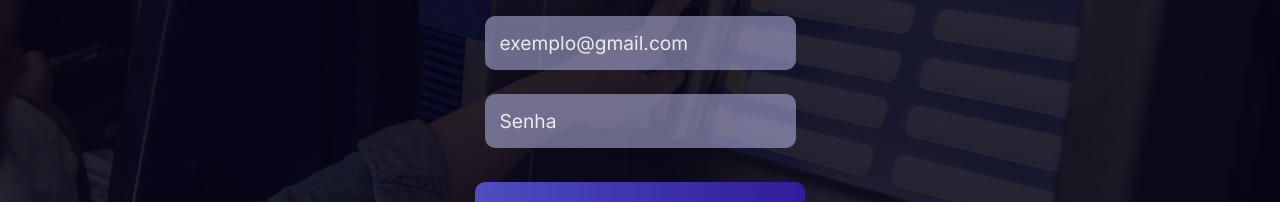
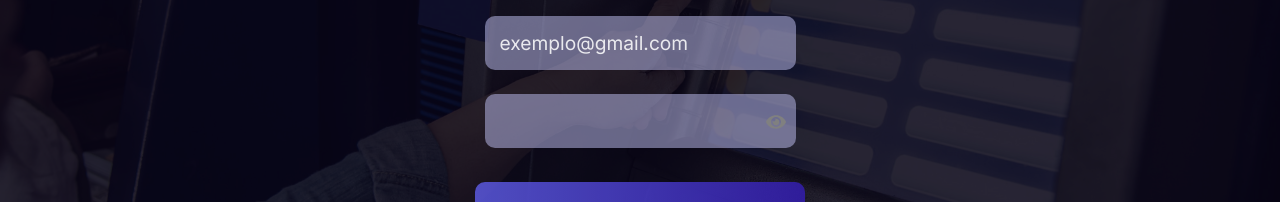
Before and after one commit to RICX-FN/ATM-CHECK, a React (Create React App) app in the folder frontend/: page /login-admin in a window 1280 px wide. Shown: the part 349-551 px from the top of the page. Built offline with nearby package versions, Linux system fonts and the light colour scheme.

Commit message:
add: função de ocultar/visualizar

```diff
--- /dev/null
+++ b/frontend/src/components/senha-input/PasswordInput.css
@@ -0,0 +1,12 @@
+.password-wrapper {
+  position: relative;
+  display: inline-block;
+}
+
+.eye-icon {
+  position: absolute;
+  right: 10px;
+  top: 50px;
+  transform: translateY(-50%);
+  cursor: pointer;
+}
--- a/frontend/src/components/senha-input/PasswordInput.tsx
+++ b/frontend/src/components/senha-input/PasswordInput.tsx
@@ -1,22 +1,37 @@
-// PasswordInput.tsx
-import React from 'react';
-import '../../styles/login-global.css';
+import React, { useState } from "react";
+import { FaEye, FaEyeSlash } from "react-icons/fa";
+import "./PasswordInput.css";
 
-type PasswordInputProps = React.InputHTMLAttributes<HTMLInputElement>;
+interface PasswordInputProps extends React.InputHTMLAttributes<HTMLInputElement> {}
 
-const PasswordInput = React.forwardRef<HTMLInputElement, PasswordInputProps>(
-  ({ placeholder = "Senha", className = "", ...rest }, ref) => {
-    return (
-      <div className={`password-input ${className}`}>
-        <input
-          type="password"
-          ref={ref}
-          placeholder={placeholder}
-          {...rest}
-        />
-      </div>
-    );
-  }
-);
+const PasswordInput: React.FC<PasswordInputProps> = (props) => {
+  const [showPassword, setShowPassword] = useState(false);
+
+  const EyeIcon = showPassword
+    ? (FaEyeSlash as any)({
+        size: 20,
+        style: {color: "black", transition: ".3s ease" },
+      })
+    : (FaEye as any)({
+        size: 20,
+        style: {color: "gray", transition: ".3s ease" },
+      });
+
+  return (
+    <div className="password-wrapper">
+      <input
+        {...props}
+        type={showPassword ? "text" : "password"}
+        className="password-input"
+      />
+      <span
+        className={`eye-icon ${showPassword ? "active" : ""}`}
+        onClick={() => setShowPassword((prev) => !prev)}
+      >
+        {EyeIcon}
+      </span>
+    </div>
+  );
+};
 
 export default PasswordInput;
```
